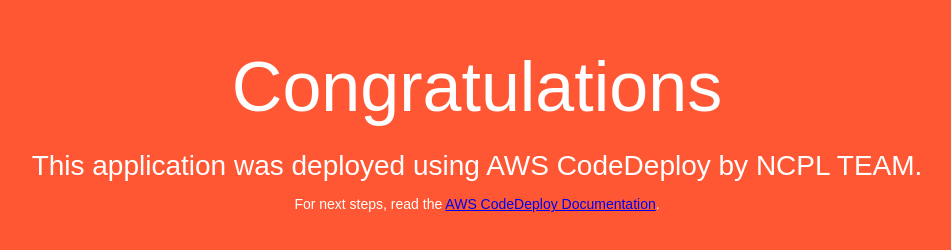
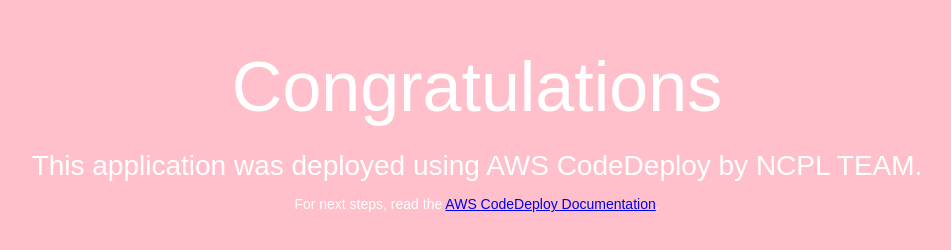
Before and after one commit to prasannkumar86/NCPLCICD, a plain HTML site: page index.html in a window 1280 px wide. Shown: the whole page, without its empty margins (163-1114 px from the left). Drawn offline with Linux system fonts and the light colour scheme.

Commit message:
pink is added

```diff
--- a/index.html
+++ b/index.html
@@ -6,7 +6,7 @@
   <style>
     body {
       color: #ffffff;
-      background-color: #ff5733;
+      background-color: pink;
       font-family: Arial, sans-serif;
       font-size: 14px;
     }
```
